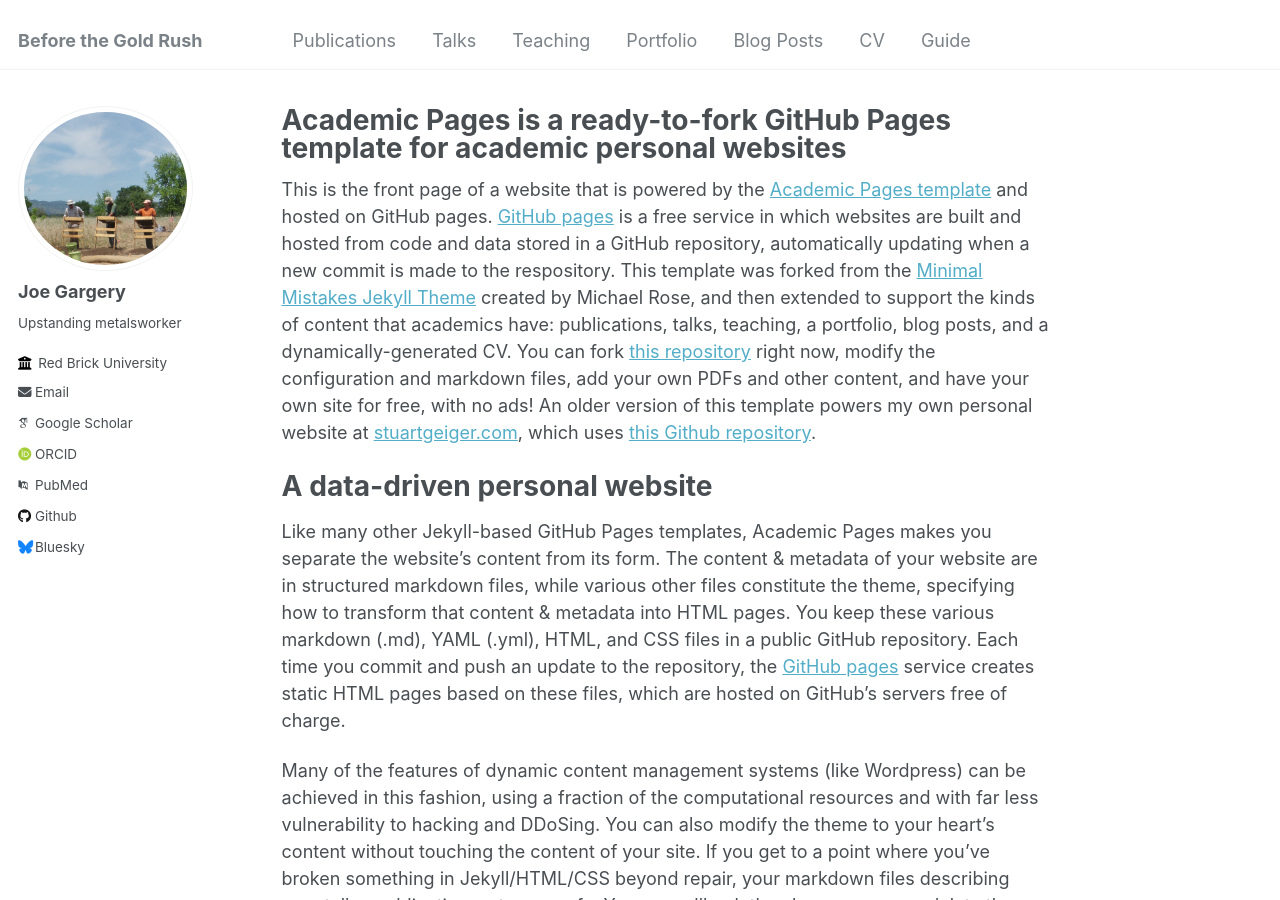
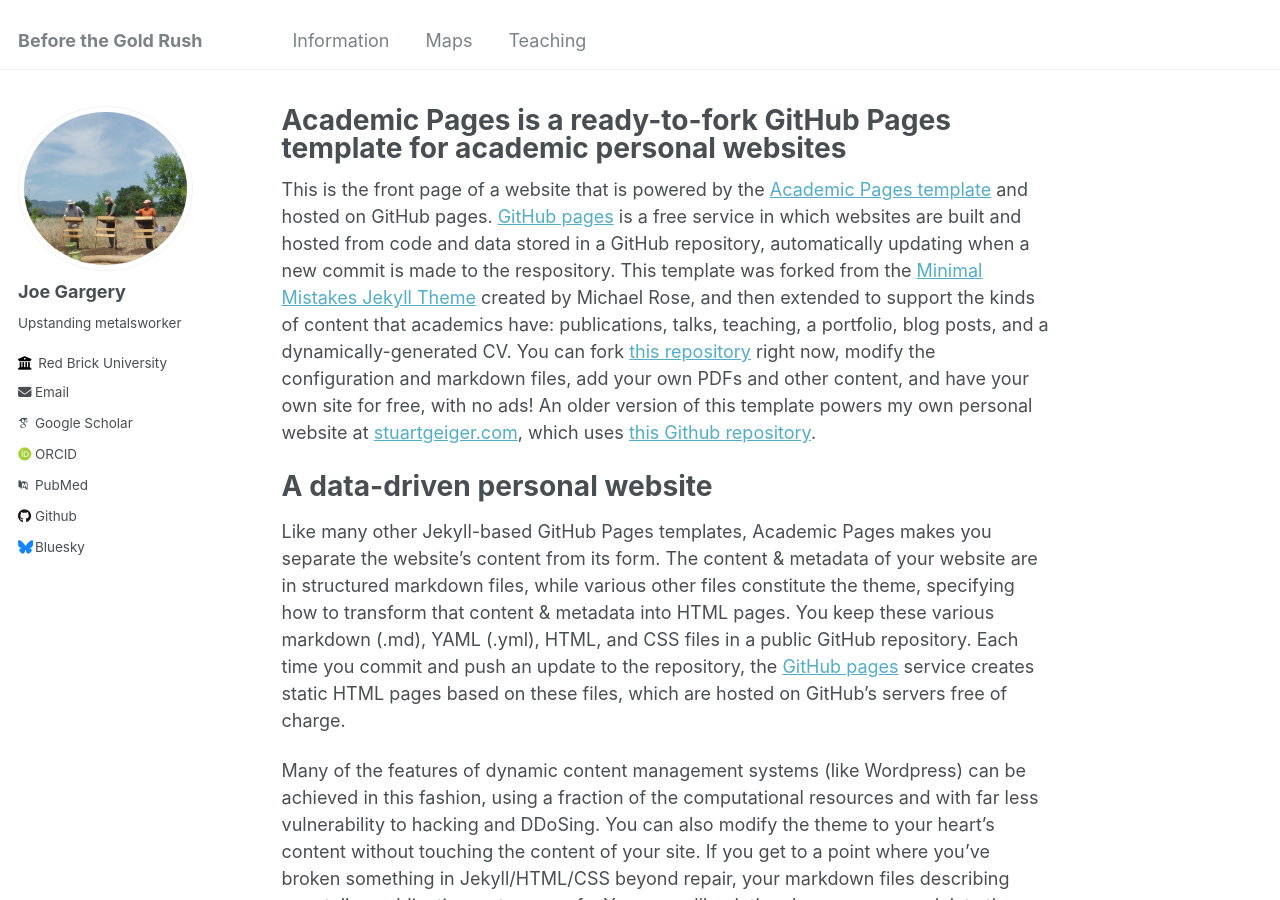
Before and after one commit to csus-arc/csus-arc.github.io, a Jekyll site: the page built from _pages/about.md, in a window 1280 px wide and 900 px high. Built offline with Jekyll 4.4.1, drawn with Linux system fonts in a browser that asks for light colours; some web fonts are replaced.

Commit message:
Update navigation.yml

```diff
--- a/_data/navigation.yml
+++ b/_data/navigation.yml
@@ -1,22 +1,10 @@
 # main links links
 main:
-  - title: "Publications"
+  - title: "Information"
     url: /publications/
 
-  - title: "Talks"
+  - title: "Maps"
     url: /talks/
 
   - title: "Teaching"
     url: /teaching/
-
-  - title: "Portfolio"
-    url: /portfolio/
-
-  - title: "Blog Posts"
-    url: /year-archive/
-
-  - title: "CV"
-    url: /cv/
-
-  - title: "Guide"
-    url: /markdown/
```
